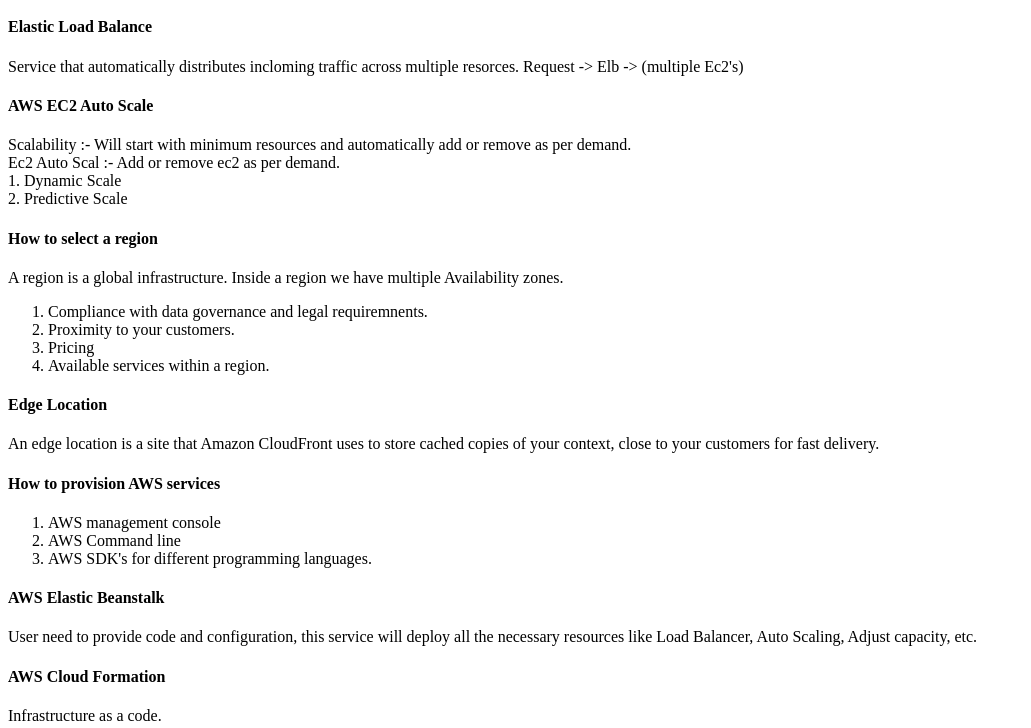
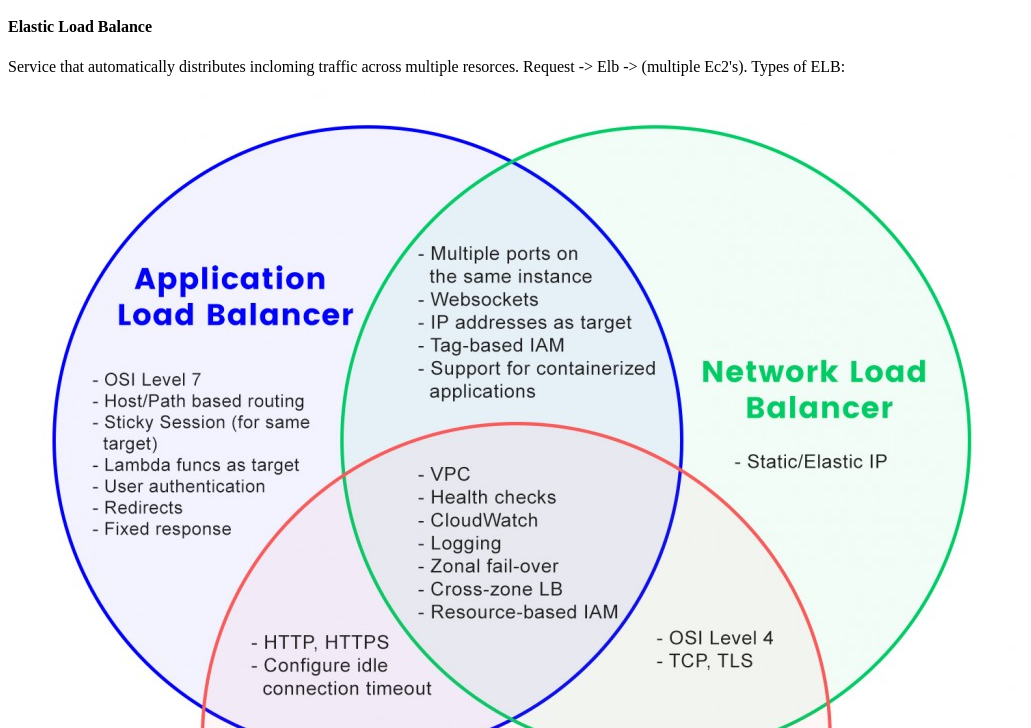
Before and after one commit to Vaishnavi292000/AwsCloudPractitioner, a plain HTML site: page index.html in a window 1280 px wide. Shown: the part 837-1565 px from the top of the page, without its empty margins (0-1031 px from the left). Drawn offline with Linux system fonts and the light colour scheme.

Commit message:
Added types of ELB

```diff
--- a/index.html
+++ b/index.html
@@ -109,7 +109,8 @@
         <h4>Elastic Load Balance</h4>
         <p>
             Service that automatically distributes incloming traffic across multiple resorces.
-            Request -> Elb -> (multiple Ec2's)
+            Request -> Elb -> (multiple Ec2's). Types of ELB:<br>
+            <img src="./ELB_types.jpg" alt="Types of ELB">
         </p>
     </div>
     <div>
```
Also changed, not shown: ELB_types.jpg (added).
